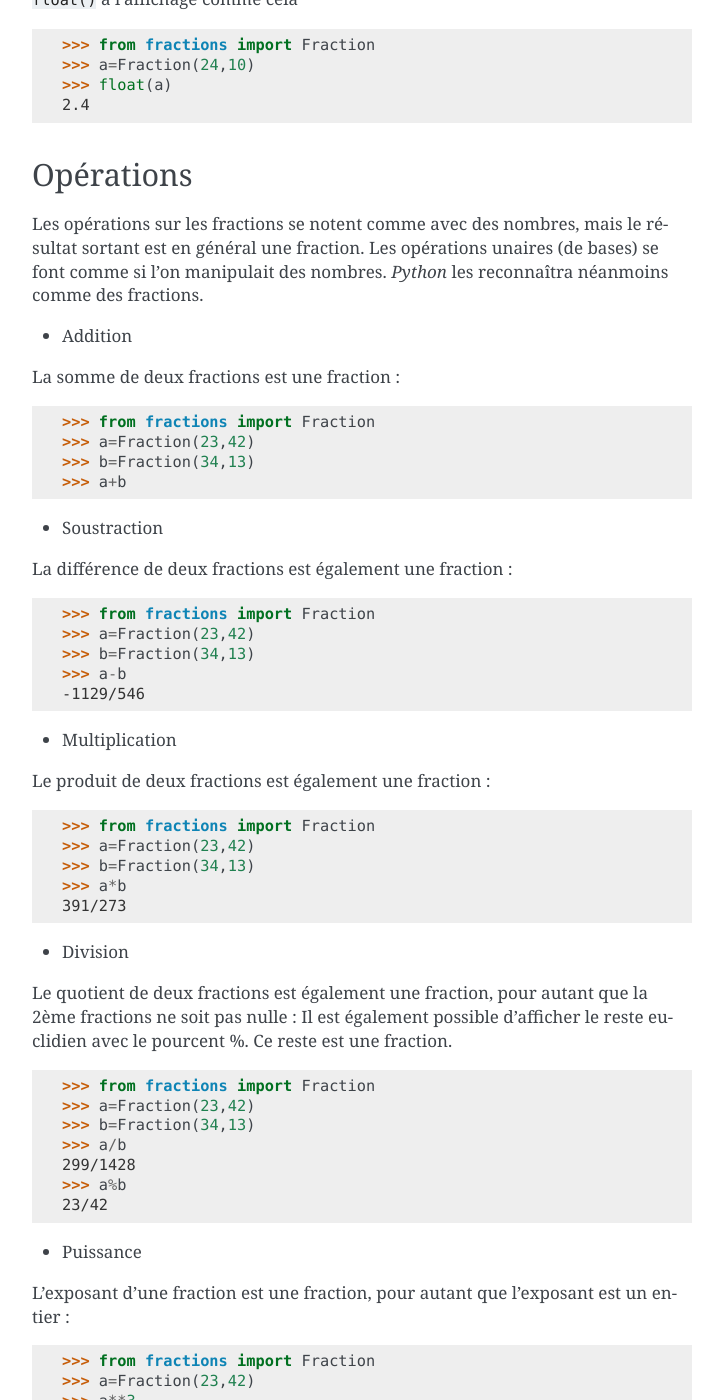
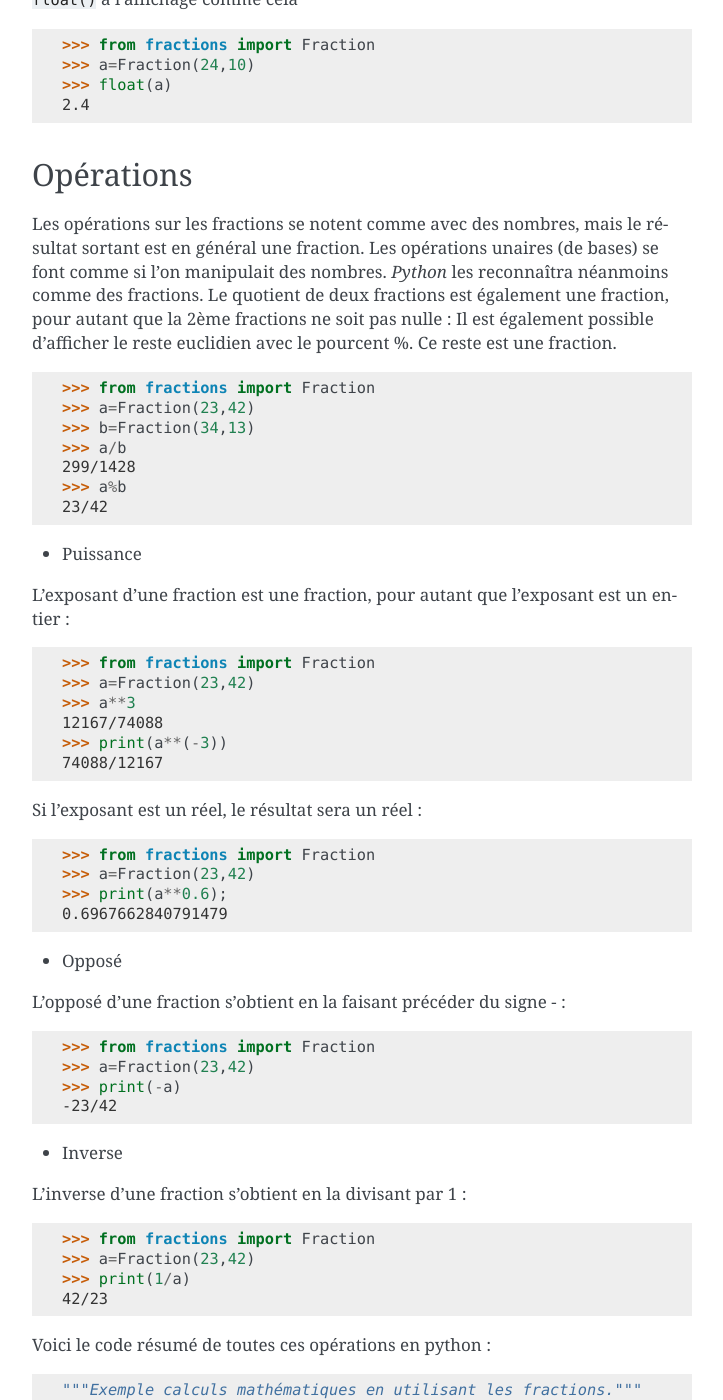
Before and after one commit to HE-Arc/livre-python, a Sphinx documentation site: the page built from source/math/index.rst, in a window 1280 px wide and 1400 px high, scrolled down 8213 px. Shown: the whole window, without its empty margins (388-1111 px from the left). Built offline with Sphinx 7.4.7, drawn with Linux system fonts in a browser that asks for light colours.

Commit message:
Update index.rst

```diff
--- a/source/math/index.rst
+++ b/source/math/index.rst
@@ -394,45 +394,6 @@ Opérations
 Les opérations sur les fractions se notent comme avec des nombres, mais le résultat sortant est en général une fraction.
 Les opérations unaires (de bases) se font comme si l'on manipulait des nombres. *Python* les reconnaîtra néanmoins comme
 des fractions.
-
-- Addition
-
-La somme de deux fractions est une fraction :
-
-.. code-block:: pycon
-
-	>>> from fractions import Fraction
-	>>> a=Fraction(23,42)
-	>>> b=Fraction(34,13)
-	>>> a+b
-
-
-- Soustraction
-
-La différence de deux fractions est également une fraction :
-
-.. code-block:: pycon
-
-	>>> from fractions import Fraction
-	>>> a=Fraction(23,42)
-	>>> b=Fraction(34,13)
-	>>> a-b
-	-1129/546
-
-- Multiplication
-
-Le produit de deux fractions est également une fraction :
-
-.. code-block:: pycon
-
-	>>> from fractions import Fraction
-	>>> a=Fraction(23,42)
-	>>> b=Fraction(34,13)
-	>>> a*b
-	391/273
-
-- Division
-
 Le quotient de deux fractions est également une fraction, pour autant que la 2ème fractions ne soit pas nulle :
 Il est également possible d'afficher le reste euclidien avec le pourcent %. Ce reste est une fraction.
 
@@ -500,9 +461,6 @@ Voici le code résumé de toutes ces opérations en python :
 ----------------------
 Fractions égyptiennes
 ----------------------
-.. image:: img/egyptien.png
-   :align: right
-   :alt: Egyptien
 
 Une `fraction égyptienne <http://fr.wikipedia.org/wiki/Suite_de_Farey>`_ est une somme de fractions unitaires.
 C'est-à-dire de fractions qui ont des numérateurs égaux à un et des dénominateurs entiers positifs,
```
Also changed, not shown: source/math/img/egyptien.png (deleted).
